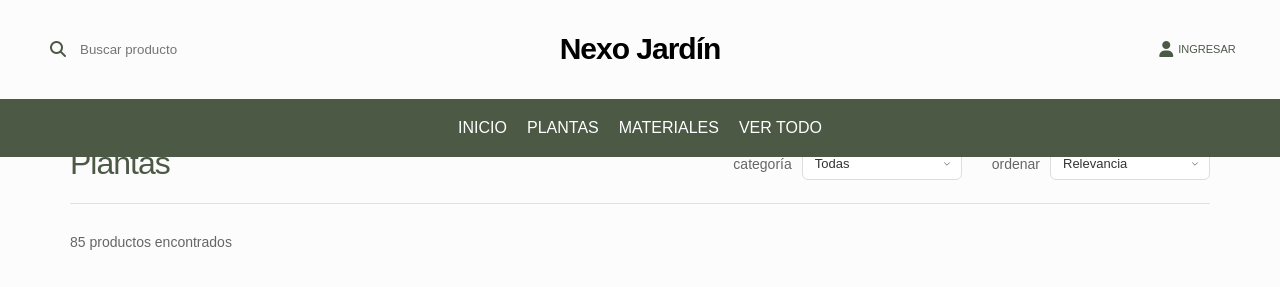
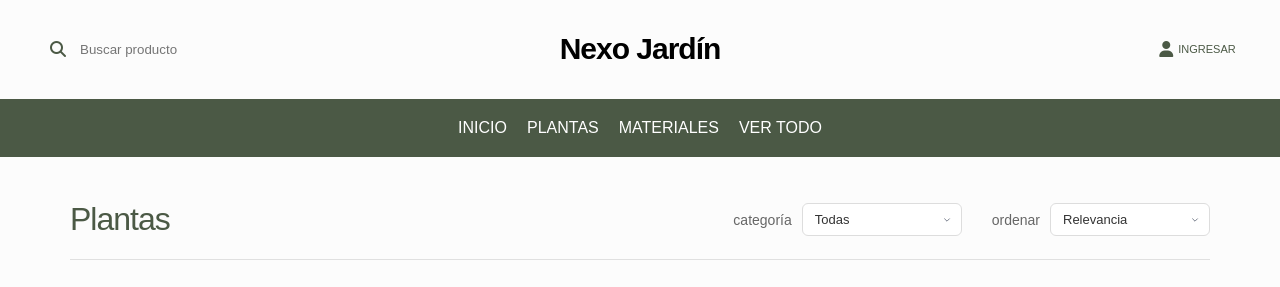
Before and after one commit to JustinM2003/NexoJardin, a Django app: page /plantas/ in a window 1280 px wide. Shown: the part 26-313 px from the top of the page. Run offline with Django 5.2, Linux system fonts and the light colour scheme; data comes from the database, SQL or seed files in the repository; both versions use the stored data as it was after the commit.

Commit message:
cambios menores

```diff
--- a/templates/productos.html
+++ b/templates/productos.html
@@ -129,7 +129,7 @@
 
 <div class="productos-container">
     <!-- Encabezado con título y filtros en línea -->
-    <div class="header-productos">
+    <div class="header-productos" style="margin-top: 56px;">
         <h1 class="titulo-seccion">{{ titulo }}</h1>
         <div class="filtros-linea">
             <!-- Filtro de Tipo (solo para Ver Todo) -->
```
Also changed, not shown: db.sqlite3.
